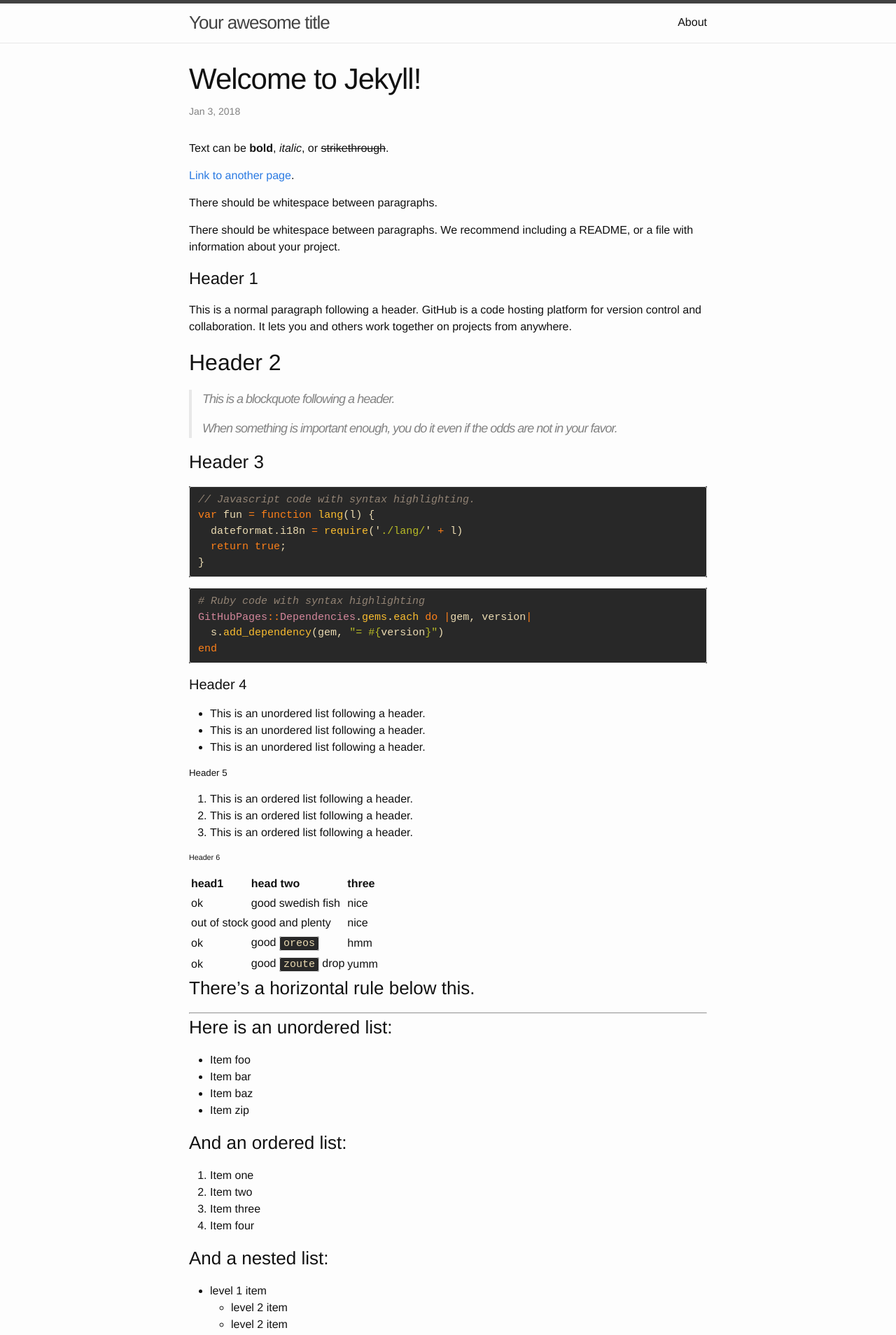
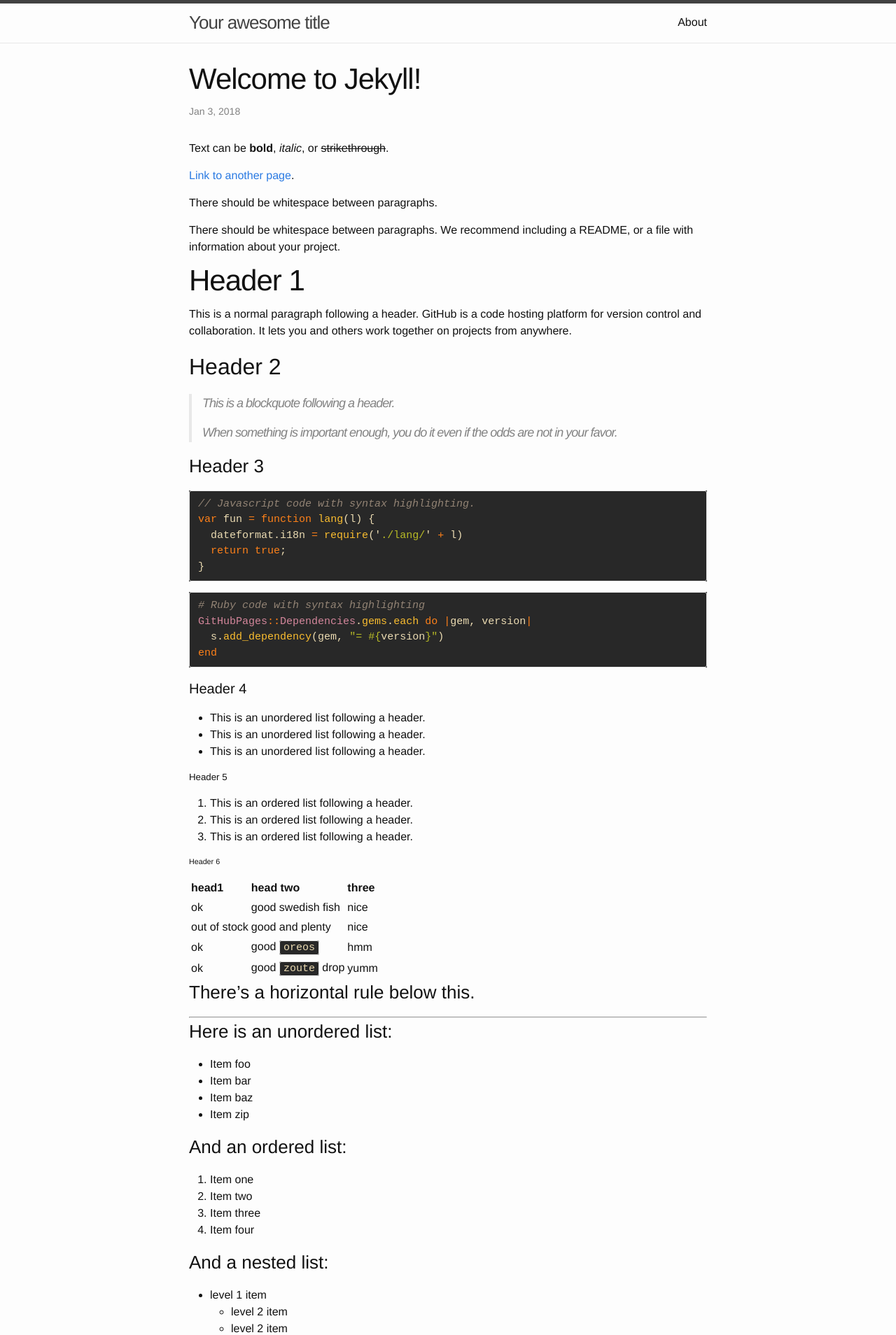
Before and after one commit to contrepoint/contrepoint.github.io, a Jekyll site: the page built from _posts/2018-01-03-welcome-to-jekyll.markdown, in a window 1280 px wide. Shown: the top 1908 px of the page at 70% size. Built offline with Jekyll 4.4.1, drawn with Linux system fonts in a browser that asks for light colours.

Commit message:
add formatting for h1

```diff
--- a/_sass/minima/_layout.scss
+++ b/_sass/minima/_layout.scss
@@ -211,7 +211,8 @@
   margin-bottom: $spacing-unit;
 }
 
-.post-title {
+.post-title,
+.post-content h1 {
   @include relative-font-size(2.625);
   letter-spacing: -1px;
   line-height: 1;
```
